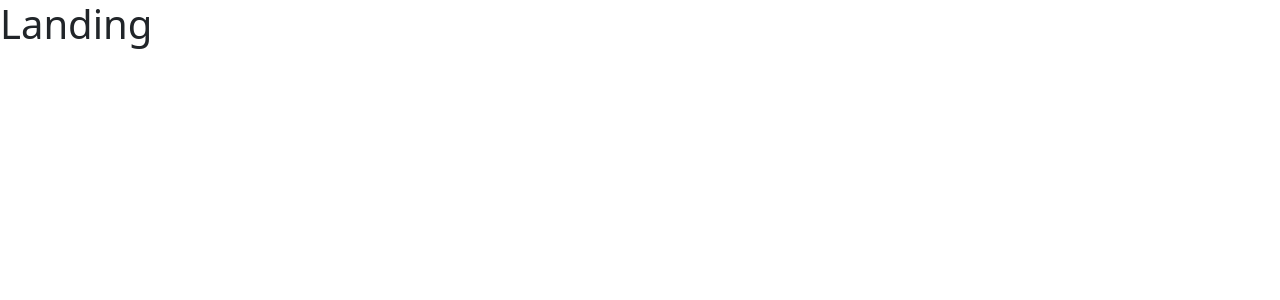
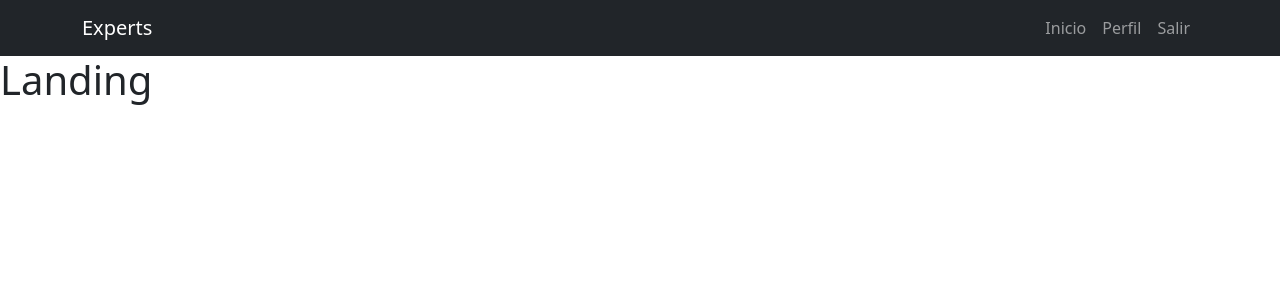
Before and after one commit to JuanCarlosMarino/Experts, a React (Create React App) app in the folder frontend/: page / in a window 1280 px wide. Shown: the top 300 px of the page. Built offline with nearby package versions, Linux system fonts and the light colour scheme.

Commit message:
Added Navbar

```diff
--- a/frontend/src/App.js
+++ b/frontend/src/App.js
@@ -6,10 +6,13 @@ import Home from "./screens/Home";
 import SearchResults from "./screens/SearchResults";
 import NotFound from "./screens/NotFound";
 
+import NavBar from "./components/NavBar";
+
 function App() {
   return (
     <div className="App">
       <BrowserRouter>
+        <NavBar />
         <Routes>
           <Route path="/" element={<Landing />} />
           <Route path="/home" element={<Home />} />
--- a/frontend/src/components/NavBar.js
+++ b/frontend/src/components/NavBar.js
@@ -6,35 +6,33 @@ import Nav from "react-bootstrap/Nav";
 import NavDropdown from "react-bootstrap/NavDropdown";
 
 const NavBar = (props) => {
-    return(
+  return (
     <div>
-            <Navbar bg="light" expand="lg">
+      <Navbar bg="dark" variant="dark" expand="lg">
         <Container>
-                <Navbar.Brand href="#home">React-Bootstrap</Navbar.Brand>
+          <Navbar.Brand href="#home">Experts</Navbar.Brand>
           <Navbar.Toggle aria-controls="basic-navbar-nav" />
-                <Navbar.Collapse id="basic-navbar-nav">
-                <Nav className="me-auto">
-                    <Nav.Link href="#home">Home</Nav.Link>
-                    <Nav.Link href="#link">Link</Nav.Link>
-                    <NavDropdown title="Dropdown" id="basic-nav-dropdown">
-                    <NavDropdown.Item href="#action/3.1">Action</NavDropdown.Item>
-                    <NavDropdown.Item href="#action/3.2">Another action</NavDropdown.Item>
-                    <NavDropdown.Item href="#action/3.3">Something</NavDropdown.Item>
-                    <NavDropdown.Divider />
-                    <NavDropdown.Item href="#action/3.4">Separated link</NavDropdown.Item>
-                    </NavDropdown>
+
+          <Navbar.Collapse
+            id="basic-navbar-nav"
+            className="justify-content-end"
+          >
+            <Nav>
+              <Nav.Link href="#home">Inicio</Nav.Link>
+              <Nav.Link href="#link">Perfil</Nav.Link>
+              <Nav.Link href="#link">Salir</Nav.Link>
             </Nav>
           </Navbar.Collapse>
         </Container>
       </Navbar>
     </div>
-    )
-}
+  );
+};
 
 const styles = {
-    color : "red",
-    fontFamily : "Arial",
-    fontSize : "30px"
-}
+  color: "red",
+  fontFamily: "Arial",
+  fontSize: "30px",
+};
 
 export default NavBar;
```
Lines whose indentation alone changed are shown as unchanged.
